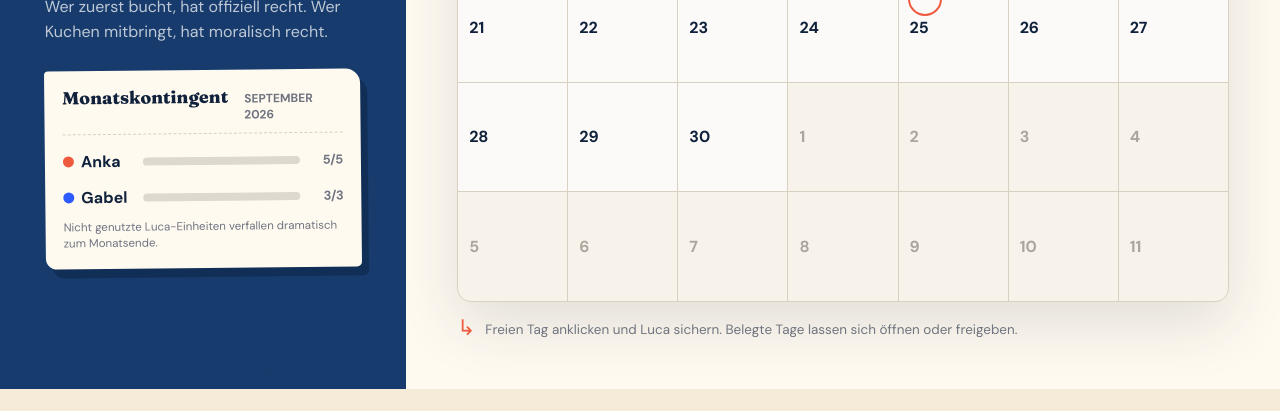
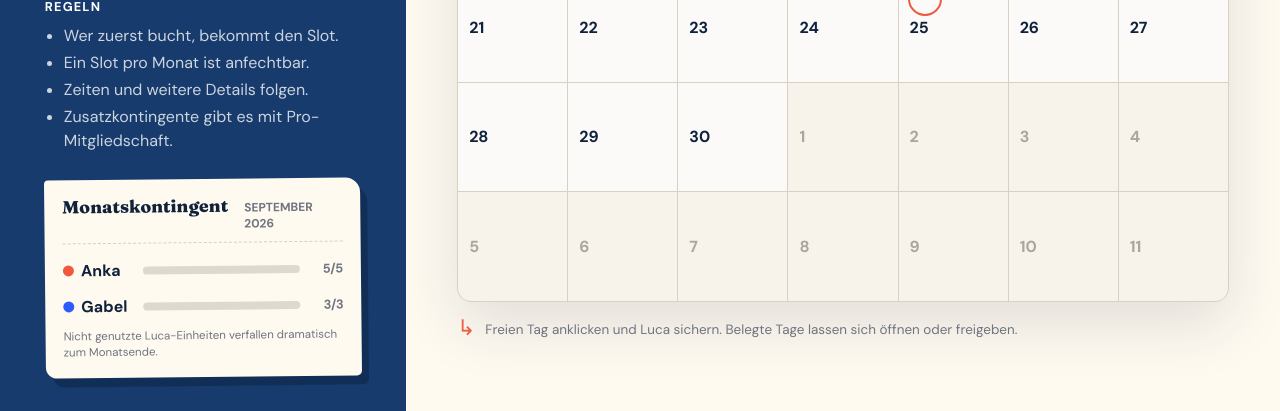
Before and after one commit to Timohneh/Lucalender, a plain HTML site: page index.html in a window 1280 px wide. Shown: the part 649-1060 px from the top of the page. Before the commit the page ends 1038 px from the top, so only its background shows below. Drawn offline with Linux system fonts and the light colour scheme.

Commit message:
Refine booking rules

```diff
--- a/index.html
+++ b/index.html
@@ -54,7 +54,15 @@
           <div class="luca-copy">
             <p class="eyebrow">Ressource des Monats</p>
             <h1>Ein Luca.<br />Zwei Parteien.</h1>
-            <p>Wer zuerst bucht, hat offiziell recht. Wer Kuchen mitbringt, hat moralisch recht.</p>
+            <div class="rules" aria-label="Regeln">
+              <strong>Regeln</strong>
+              <ul>
+                <li>Wer zuerst bucht, bekommt den Slot.</li>
+                <li>Ein Slot pro Monat ist anfechtbar.</li>
+                <li>Zeiten und weitere Details folgen.</li>
+                <li>Zusatzkontingente gibt es mit Pro-Mitgliedschaft.</li>
+              </ul>
+            </div>
           </div>
 
           <section class="quota-card" aria-labelledby="quotaTitle">
--- a/style.css
+++ b/style.css
@@ -159,7 +159,10 @@ button:focus-visible, input:focus-visible {
 .eyebrow { margin: 0 0 7px; font-size: 0.75rem; font-weight: 800; letter-spacing: 0.12em; text-transform: uppercase; }
 .luca-copy .eyebrow { color: #9bb6ff; }
 .luca-copy h1 { margin: 0; font: 800 clamp(2.4rem, 4vw, 4.2rem)/0.93 "Fraunces", serif; letter-spacing: -0.04em; }
-.luca-copy > p:last-child { max-width: 36rem; margin: 18px 0 26px; color: rgba(255,255,255,0.72); line-height: 1.55; }
+.rules { max-width: 36rem; margin: 18px 0 26px; color: rgba(255,255,255,0.78); }
+.rules strong { color: var(--white); font-size: 0.8rem; letter-spacing: 0.09em; text-transform: uppercase; }
+.rules ul { margin: 8px 0 0; padding-left: 19px; line-height: 1.5; }
+.rules li + li { margin-top: 3px; }
 
 .quota-card { position: relative; z-index: 4; padding: 18px; color: var(--ink); background: var(--paper); border-radius: 4px 15px 5px 11px; box-shadow: 7px 9px 0 rgba(6, 25, 51, 0.35); transform: rotate(-0.6deg); }
 .section-heading { display: flex; align-items: baseline; justify-content: space-between; gap: 16px; border-bottom: 1px dashed var(--line); padding-bottom: 10px; }
@@ -279,7 +282,8 @@ button:focus-visible, input:focus-visible {
   .stamp { right: -2px; bottom: 14px; font-size: 0.62rem; border-width: 2px; padding: 5px; }
   .luca-copy { align-self: center; }
   .luca-copy h1 { font-size: 2rem; }
-  .luca-copy > p:last-child { margin: 11px 0 0; font-size: 0.78rem; line-height: 1.4; }
+  .rules { margin: 11px 0 0; font-size: 0.75rem; }
+  .rules ul { margin-top: 5px; padding-left: 16px; line-height: 1.35; }
   .luca-copy .eyebrow { font-size: 0.62rem; }
   .quota-card { grid-column: 1 / -1; margin-top: 14px; transform: none; }
   .calendar-panel { padding: 25px 12px 36px; }
```
